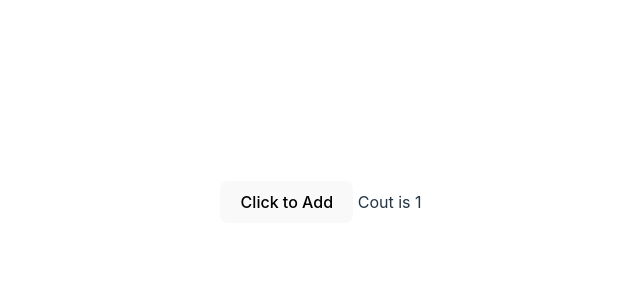
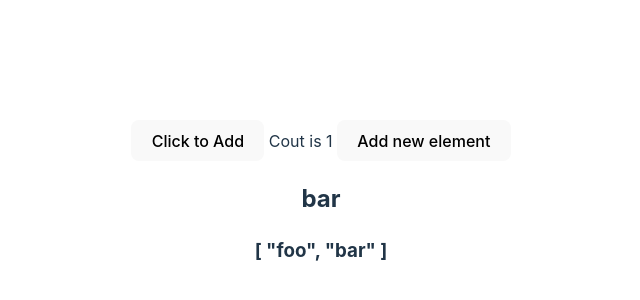
Before and after one commit to sidneyfrancois/simple-vue-project, a Vue app: page / in a window 1280 px wide. Shown: the part 198-498 px from the top of the page, without its empty margins (319-959 px from the left). Built offline with nearby package versions, Linux system fonts and the light colour scheme.

Commit message:
test nested mutation

```diff
--- a/src/components/InformationComponent.vue
+++ b/src/components/InformationComponent.vue
@@ -3,11 +3,18 @@ export default {
   data() {
     return {
       count: 1,
+      obj: {
+        nested: { count: 0 },
+        arr: ["foo", "bar"],
+      },
     };
   },
   methods: {
     increment() {
       this.count++;
+    },
+    addNewItem() {
+      this.obj.arr.push("test");
     },
   },
   mounted() {
@@ -19,4 +26,8 @@ export default {
 <template>
   <button @click="increment">Click to Add</button>
   Cout is {{ count }}
+
+  <button @click="addNewItem">Add new element</button>
+  <h2>{{ obj.arr[obj.arr.length - 1] }}</h2>
+  <h3>{{ obj.arr }}</h3>
 </template>
```
